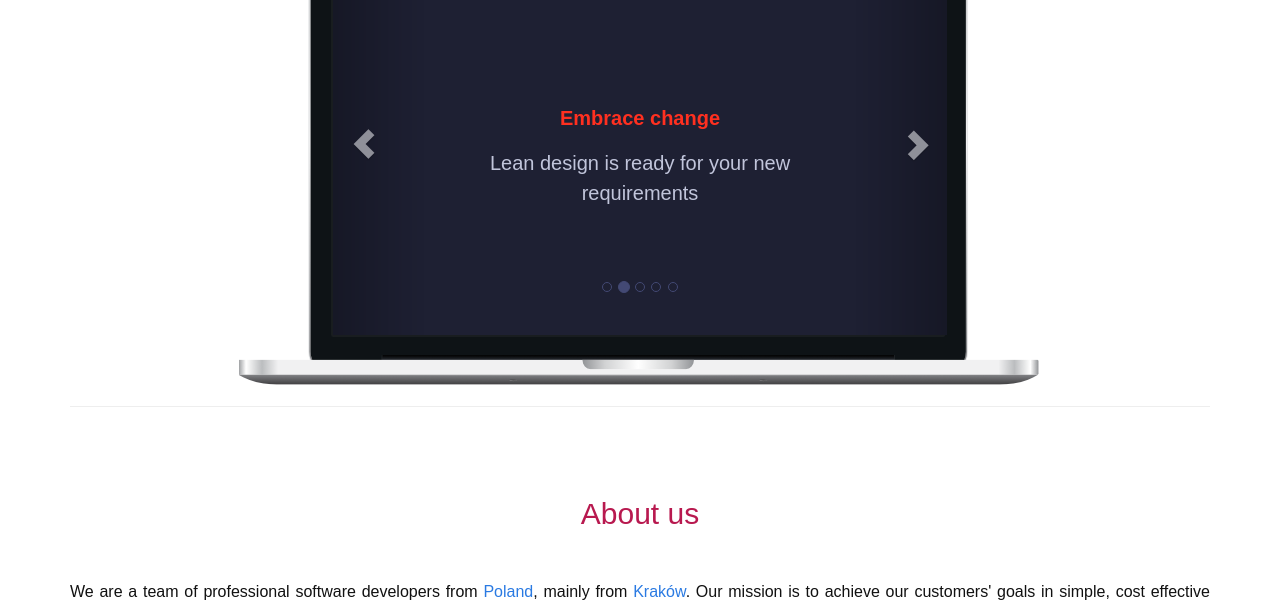
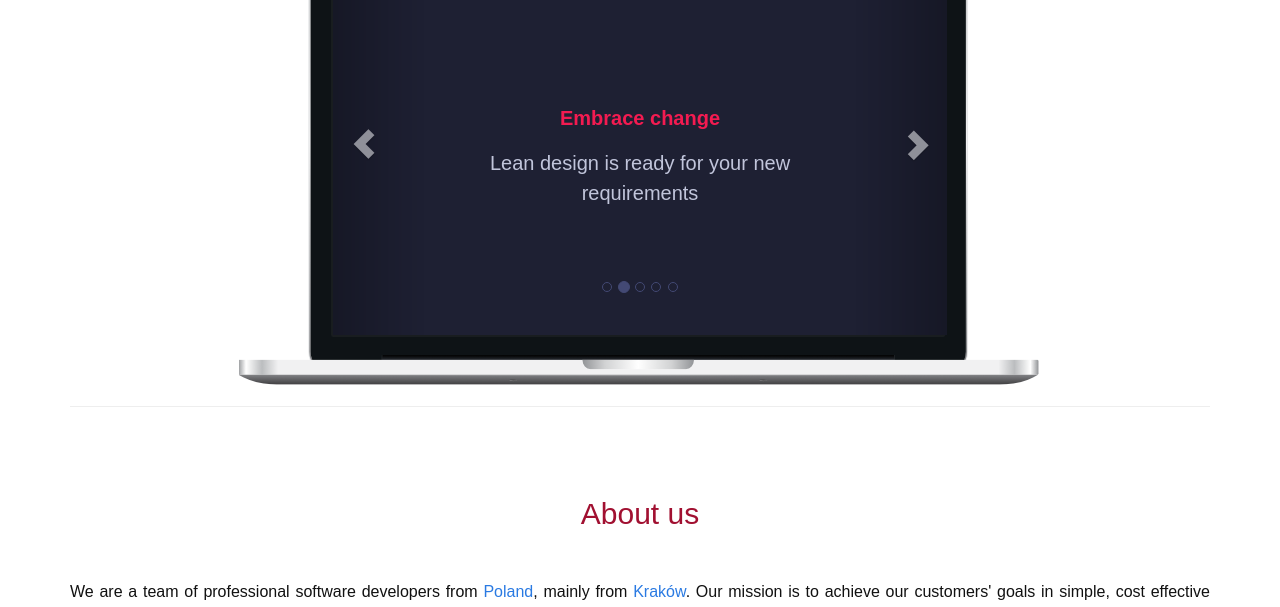
Before and after one commit to natalia-szydlak/tests.racing, a Jekyll site: the page built from index.html, in a window 1280 px wide and 1400 px high. Shown: the part 175-782 px from the top of the window. Built offline with Jekyll 4.4.1, drawn with Linux system fonts in a browser that asks for light colours.

Commit message:
Change css colors

```diff
--- a/css/main.scss
+++ b/css/main.scss
@@ -27,10 +27,10 @@
 $header-bg-color:  #0B0C13;
 $darklogo-front-color: #FF6078;
 $darklogo-back-color: #FF3020;
+$darklogo-back-color: #F31B51;
 $logo-front-color: #71112E;
 $logo-back-color: #B8194F;
-
-
+$logo-back-color: #A11031;
 
 // Using media queries with like this:
 // @include media-query($palm) {
```
